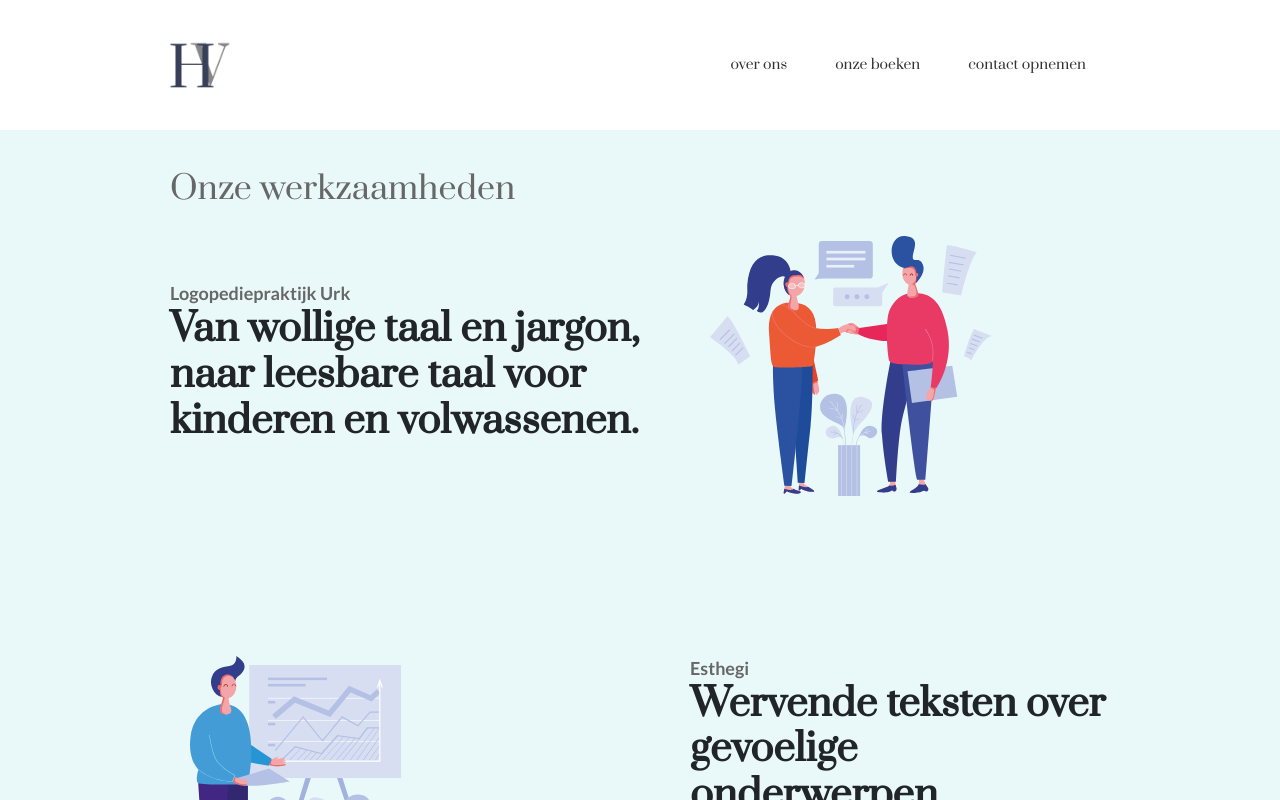
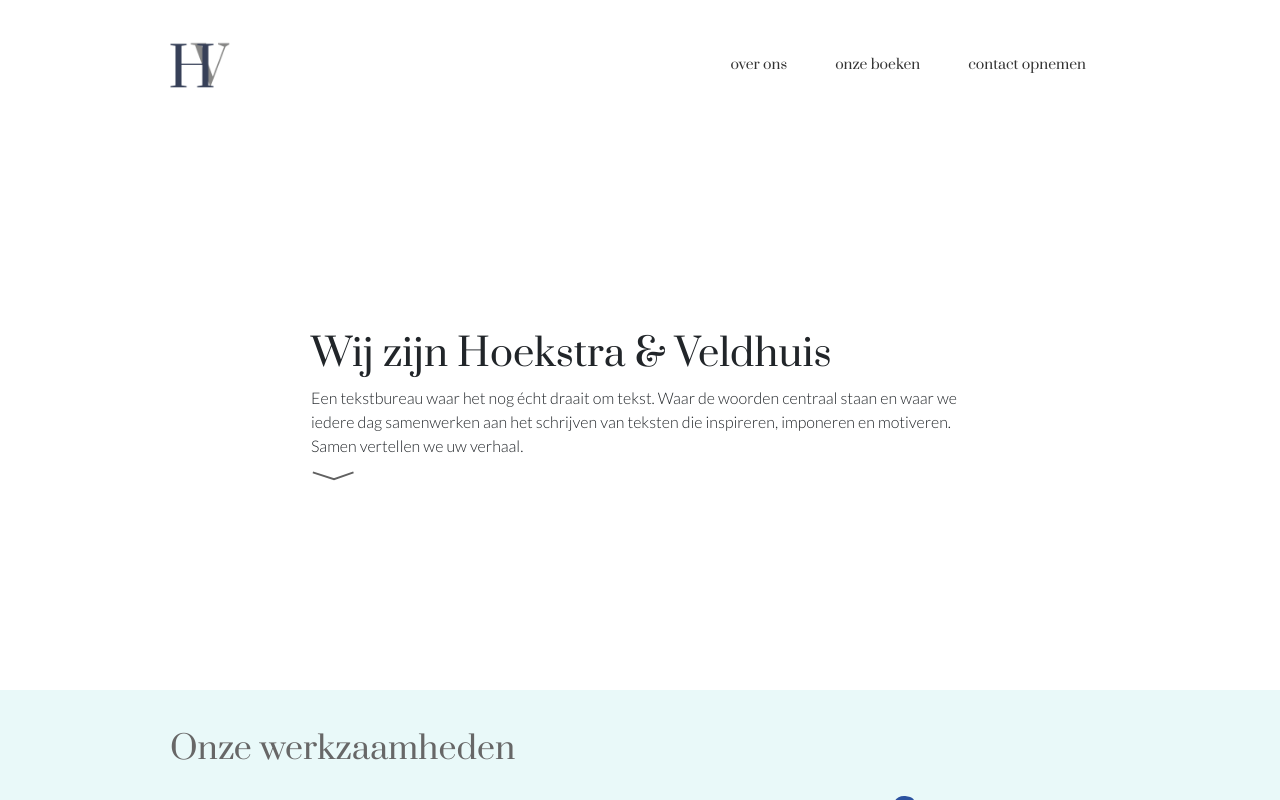
Before and after one commit to jobveldhuis/hoekstraenveldhuis.nl, a Next.js app in the folder hoekstraenveldhuis.nl/: page / in a window 1280 px wide. Shown: the top 800 px of the page. Built offline with nearby package versions, Linux system fonts and the light colour scheme.

Commit message:
Added ScrollDownComponent to the homepage

```diff
--- a/hoekstraenveldhuis.nl/pages/index.js
+++ b/hoekstraenveldhuis.nl/pages/index.js
@@ -19,6 +19,7 @@
 import Layout from '../components/Layout'
 import AboutUsComponent from '../components/AboutUsComponent'
 import ProjectOverviewComponent from '../components/ProjectOverviewComponent'
+import ScrollDownComponent from '../components/ScrollDownComponent'
 
 export default function Home () {
   return (
@@ -39,7 +40,14 @@
       </Head>
 
       <Layout fullWidth={true}>
-          <div className={styles.projectOverviewBackground}>
+          <div className={styles.scrollDownContainer}>
+              <ScrollDownComponent
+                  title='Wij zijn Hoekstra & Veldhuis'
+                  description='Een tekstbureau waar het nog écht draait om tekst. Waar de woorden centraal staan en waar we iedere dag samenwerken aan het schrijven van teksten die inspireren, imponeren en motiveren. Samen vertellen we uw verhaal.'
+              anchor='scrollDownAnchor'
+              />
+          </div>
+          <div className={styles.projectOverviewBackground} id='scrollDownAnchor'>
               <div className={styles.elementContainer}>
                   <ProjectOverviewComponent
                   title={'Onze werkzaamheden'}
--- a/hoekstraenveldhuis.nl/styles/Home.module.css
+++ b/hoekstraenveldhuis.nl/styles/Home.module.css
@@ -11,5 +11,10 @@
 .aboutContainer {
     max-width: 940px;
     margin: 0 auto;
+}
 
+.scrollDownContainer {
+    max-width: 940px;
+    height: 70vh;
+    margin: 0 auto;
 }
```
